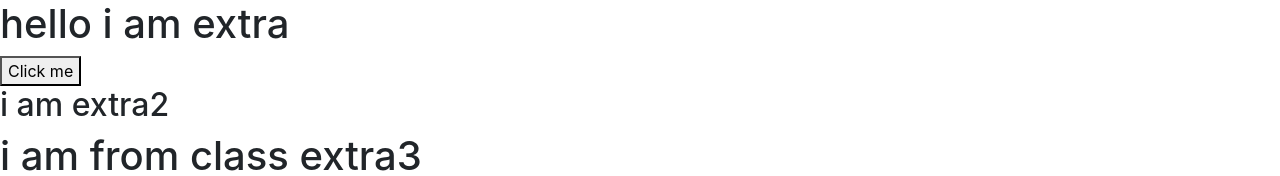
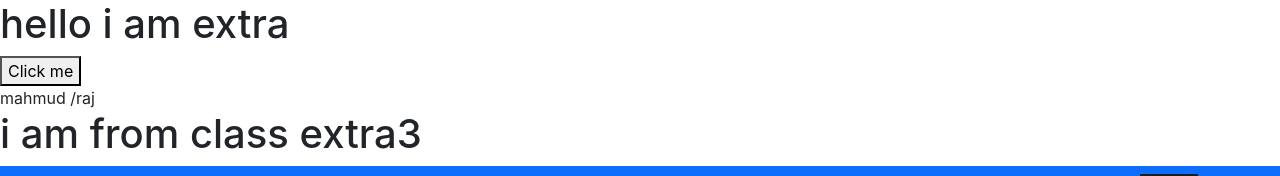
Before and after one commit to mahmudgithub/django-react-ecommerce, a React (Create React App) app in the folder react_ecommerce/: page / in a window 1280 px wide. Shown: the top 176 px of the page. Built offline with nearby package versions, Linux system fonts and the light colour scheme; no server answers.

Commit message:
add some order

```diff
--- a/react_ecommerce/src/components/Extra2.js
+++ b/react_ecommerce/src/components/Extra2.js
@@ -1,11 +1,15 @@
 import React from 'react'
 
 function Extra2() {
-
-
+    var arr={
+        name:'mahmud',
+        roll:12345,
+        city:'raj'
+    }
+    console.log(arr);
     return (
         <div>
-            <h2>i am extra2</h2>
+           {arr.name} /{arr.city}
         </div>
     )
 }
```
Also changed, not shown: 8 other files (tests, documents, lock files or other folders).
